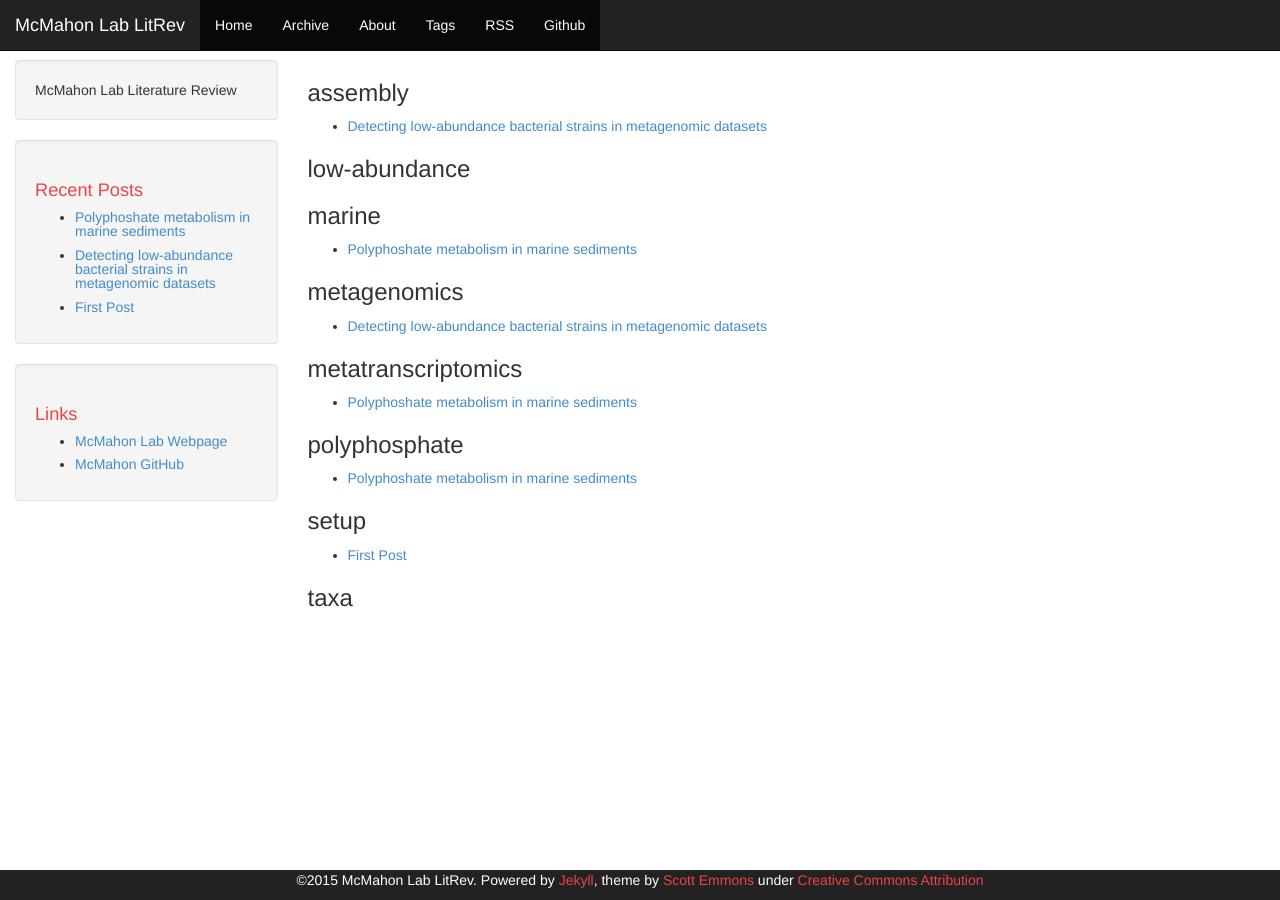
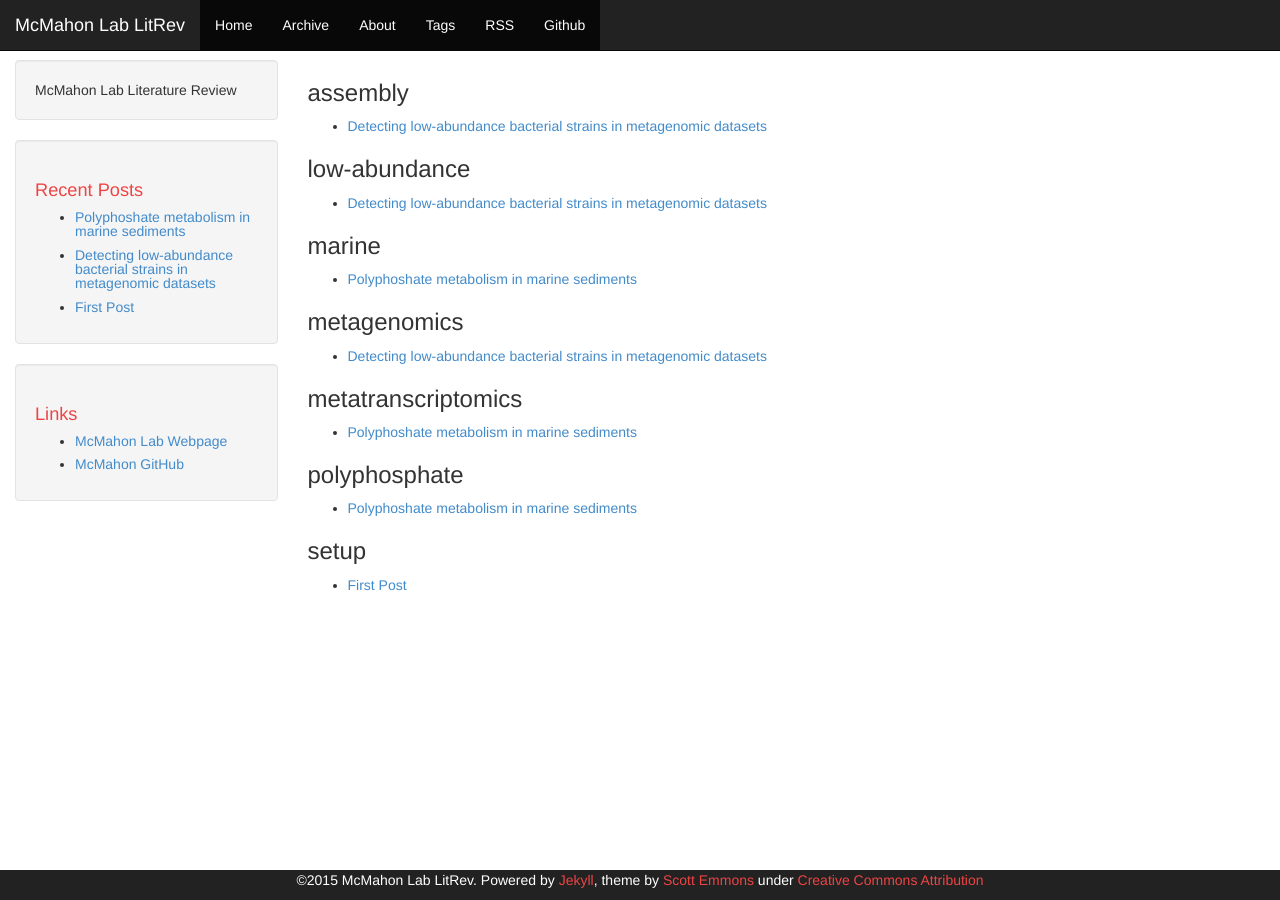
Before and after one commit to celawson87/LitRev, a Jekyll site: the page built from tags.html, in a window 1280 px wide. Built offline with Jekyll 4.4.1, drawn with Linux system fonts in a browser that asks for light colours; nearby versions of some CDN libraries; library files that are not in the unit come from our copies; Markdown is read by kramdown in place of the engine named in the settings; comment, search, counter and statistics services are not loaded.

Commit message:
Fixed tags in post

```diff
--- a/_posts/2015-09-21-natbiotech-cleary-2015.md
+++ b/_posts/2015-09-21-natbiotech-cleary-2015.md
@@ -6,7 +6,7 @@ date: 2015-09-21 8:30
 comments: true
 tags:
 - metagenomics
-- low-abundance taxa
+- low-abundance
 - assembly
 ---
 
```
